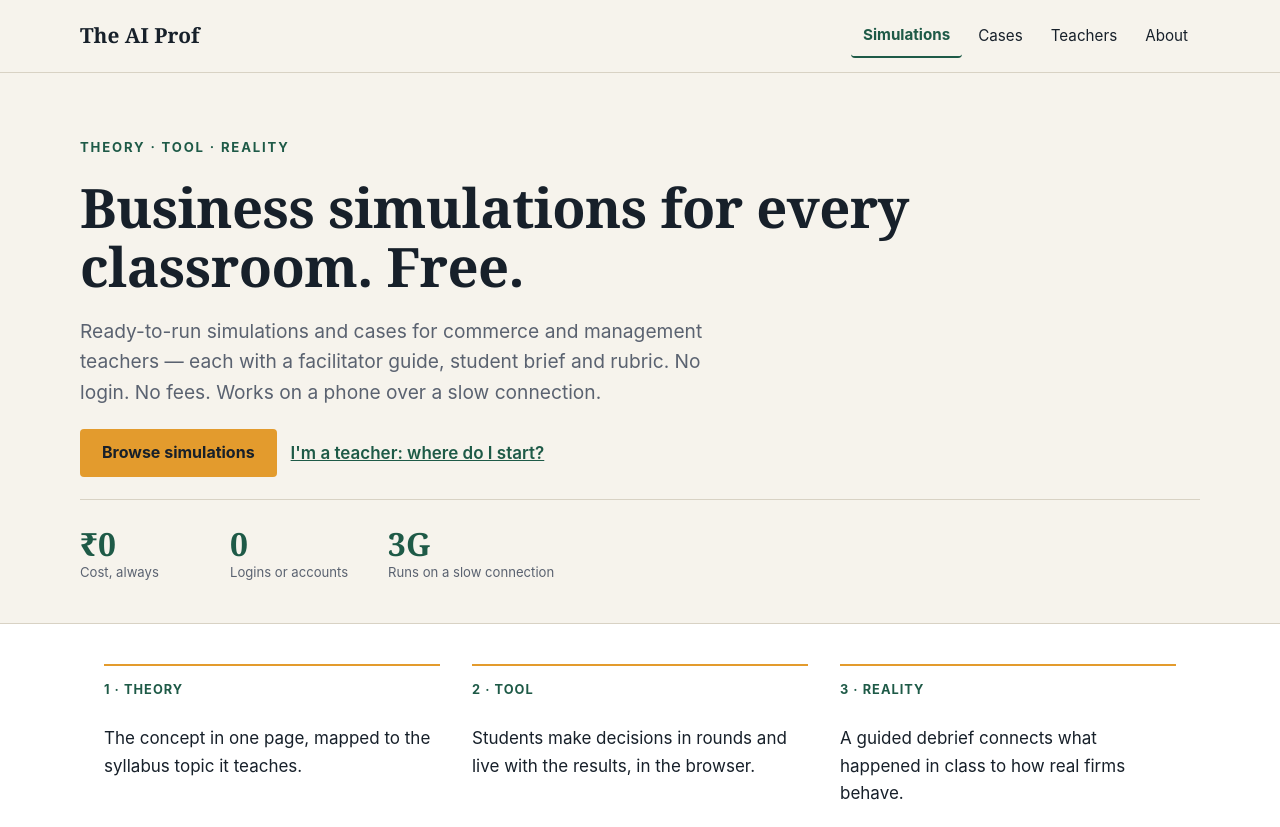
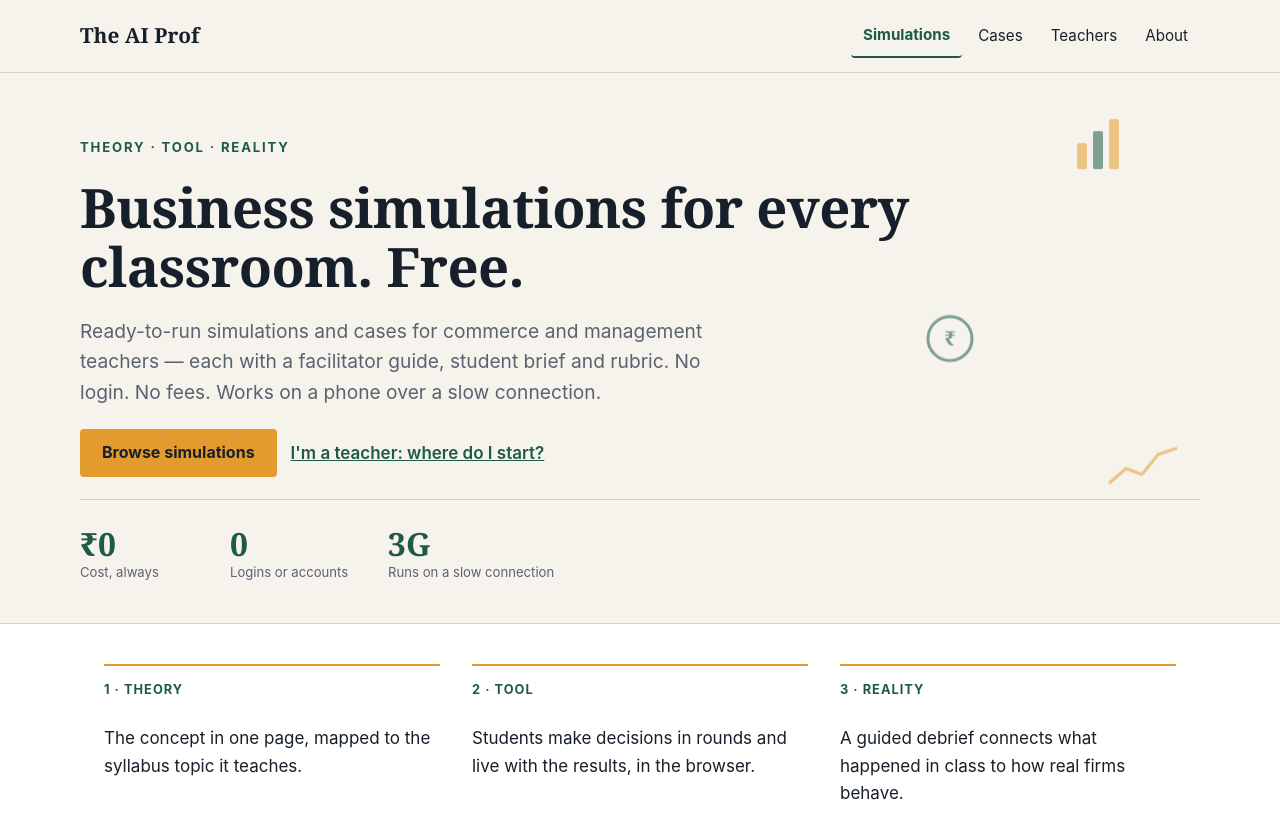
Before and after one commit to theaiprof/aiprof-site, a plain HTML site: page index.html in a window 1280 px wide. Shown: the top 827 px of the page. Drawn offline with Linux system fonts and the light colour scheme.

Commit message:
Add floating SVG shapes and scroll parallax to hero (CSS/vanilla JS only)
Thematic inline-SVG line art (bar chart, rupee, trend line) drifts via
CSS keyframes and parallaxes on scroll via ~10 lines of vanilla JS -
no animation/3D library, no build step. Hidden under 900px so phones
get a clean hero with no clutter. Fully skipped for
prefers-reduced-motion. Adds ~2KB total; page still far under the 1MB
budget (00 S6 / 03 S6).

Co-Authored-By: Claude Sonnet 5 <noreply@anthropic.com>
Claude-Session: https://claude.ai/code/session_01NirFZ65ib8QKkho2FKzAhu

```diff
--- a/assets/site.css
+++ b/assets/site.css
@@ -23,8 +23,20 @@ nav.primary a[aria-current]{color:var(--ledger);font-weight:700;border-bottom:2p
 }
 
 /* hero */
-.hero{padding:64px 0 32px;display:flex;flex-wrap:wrap;gap:40px;align-items:flex-start}
-.hero .copy{flex:999 1 420px;min-width:0;display:flex;flex-direction:column;gap:20px}
+.hero{position:relative;padding:64px 0 32px;display:flex;flex-wrap:wrap;gap:40px;align-items:flex-start;overflow:hidden}
+.hero .copy{position:relative;z-index:1;flex:999 1 420px;min-width:0;display:flex;flex-direction:column;gap:20px}
+.hero-art{position:absolute;inset:0;z-index:0;pointer-events:none;will-change:transform}
+.hero-art .float-shape{position:absolute;opacity:.55}
+.hero-art .f1{top:8%;right:6%}
+.hero-art .f2{top:46%;right:20%}
+.hero-art .f3{top:70%;right:2%}
+@media (max-width:900px){.hero-art{display:none}}
+@media (prefers-reduced-motion: no-preference){
+  .hero-art .f1{animation:floaty 7s ease-in-out infinite}
+  .hero-art .f2{animation:floaty 9s ease-in-out infinite .6s}
+  .hero-art .f3{animation:floaty 8s ease-in-out infinite 1.2s}
+  @keyframes floaty{0%,100%{transform:translateY(0)}50%{transform:translateY(-14px)}}
+}
 .kicker{margin:0;font-size:.82rem;letter-spacing:.14em;text-transform:uppercase;color:var(--ledger);font-weight:700}
 .hero h1{font-size:clamp(2.4rem,5vw,3.4rem);line-height:1.08;max-width:16em;letter-spacing:-.01em}
 .hero p.lede{margin:0;font-size:1.2rem;color:var(--muted);max-width:34em}
--- a/index.html
+++ b/index.html
@@ -24,6 +24,11 @@
 </header>
 <main>
   <section class="hero wrap">
+    <div class="hero-art" aria-hidden="true" id="hero-art">
+      <svg class="float-shape f1" width="64" height="64" viewBox="0 0 64 64" fill="none"><rect x="8" y="30" width="10" height="26" rx="2" fill="var(--marigold)"/><rect x="24" y="18" width="10" height="38" rx="2" fill="var(--ledger)"/><rect x="40" y="6" width="10" height="50" rx="2" fill="var(--marigold)"/></svg>
+      <svg class="float-shape f2" width="52" height="52" viewBox="0 0 52 52" fill="none"><circle cx="26" cy="26" r="22" stroke="var(--ledger)" stroke-width="3"/><text x="26" y="33" font-size="20" font-weight="700" text-anchor="middle" fill="var(--ledger)" font-family="Georgia,serif">₹</text></svg>
+      <svg class="float-shape f3" width="70" height="44" viewBox="0 0 70 44" fill="none"><polyline points="2,38 18,24 34,30 50,10 68,4" stroke="var(--marigold)" stroke-width="3" fill="none" stroke-linecap="round" stroke-linejoin="round"/></svg>
+    </div>
     <div class="copy reveal">
       <p class="kicker">Theory · Tool · Reality</p>
       <h1>Business simulations for every classroom. Free.</h1>
@@ -98,6 +103,22 @@ document.querySelector('.menu-toggle').addEventListener('click', function(){
   var n = document.getElementById('nav-primary'), open = n.classList.toggle('open');
   this.setAttribute('aria-expanded', open);
 });
+// Lightweight scroll parallax on the hero shapes. No library; skipped entirely
+// for reduced-motion users and off narrow-viewport layouts handle fine since
+// the art is hidden there anyway (see CSS).
+(function(){
+  var art = document.getElementById('hero-art');
+  if (!art || window.matchMedia('(prefers-reduced-motion: reduce)').matches) return;
+  var ticking = false;
+  function update(){
+    var y = window.scrollY || 0;
+    art.style.transform = 'translateY(' + Math.min(y * 0.15, 60) + 'px)';
+    ticking = false;
+  }
+  window.addEventListener('scroll', function(){
+    if (!ticking) { window.requestAnimationFrame(update); ticking = true; }
+  }, { passive: true });
+})();
 </script>
 </body>
 </html>
```
